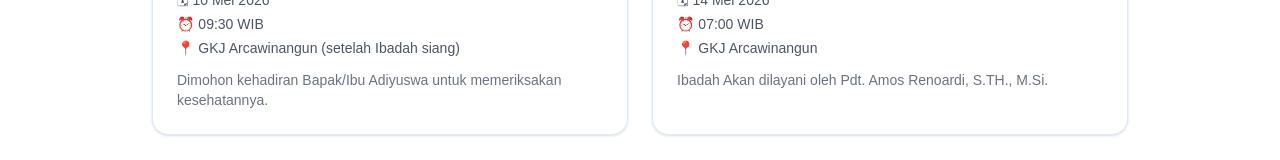
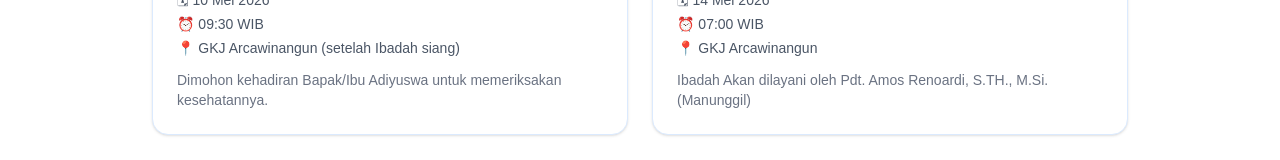
Before and after one commit to jeanAlexsander/gkj-arcawinangun, a Next.js app: page /pengumuman in a window 1280 px wide. Shown: the part 1372-1532 px from the top of the page. Built offline with nearby package versions, Linux system fonts and the light colour scheme.

Commit message:
update pengumuman page (kegiatan mendatang)

```diff
--- a/src/app/pengumuman/page.js
+++ b/src/app/pengumuman/page.js
@@ -26,7 +26,8 @@ export default function PengumumanPage() {
       date: "14 Mei 2026",
       time: "07:00 WIB",
       location: "GKJ Arcawinangun",
-      description: "Ibadah Akan dilayani oleh Pdt. Amos Renoardi, S.TH., M.Si.",
+      description:
+        "Ibadah Akan dilayani oleh Pdt. Amos Renoardi, S.TH., M.Si. (Manunggil)",
     },
   ];
   return (
```
